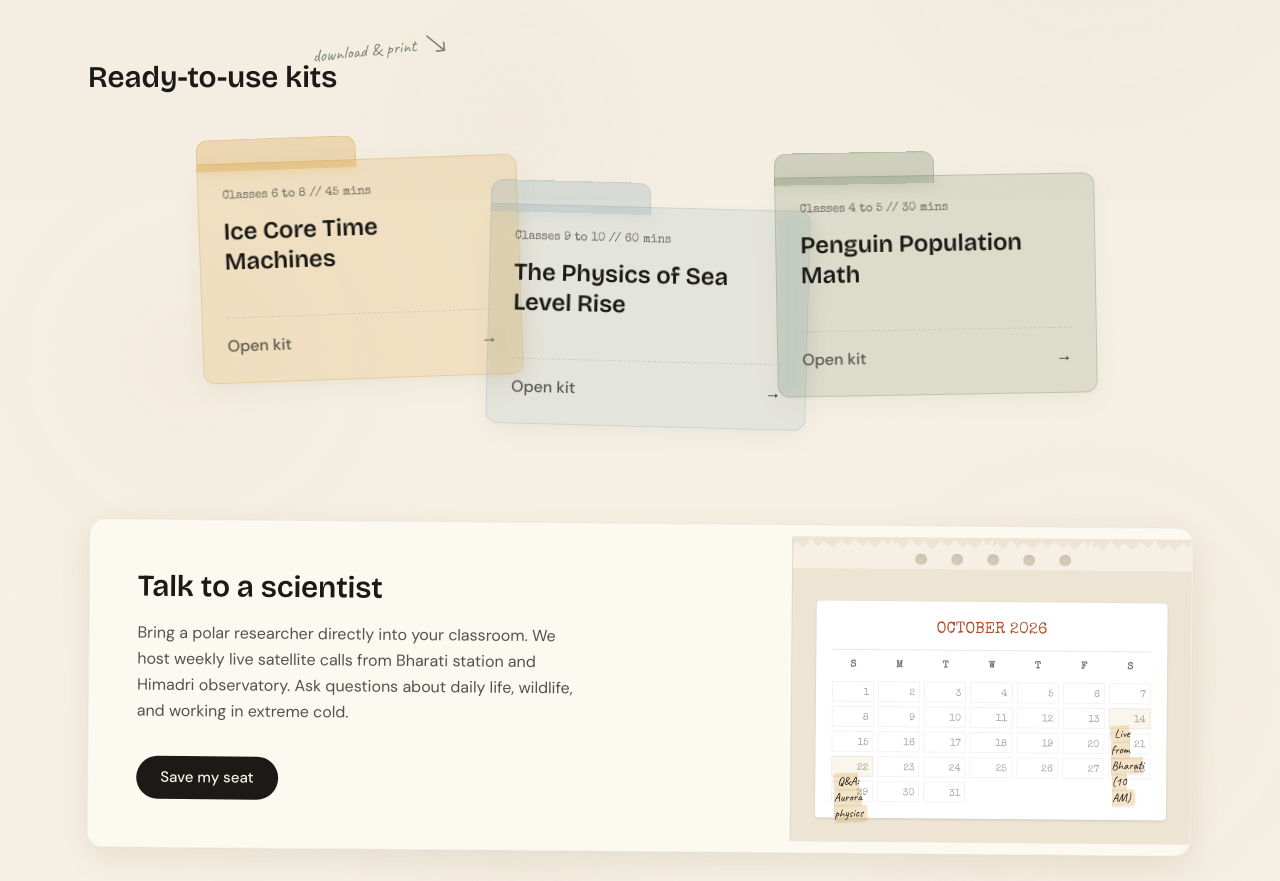
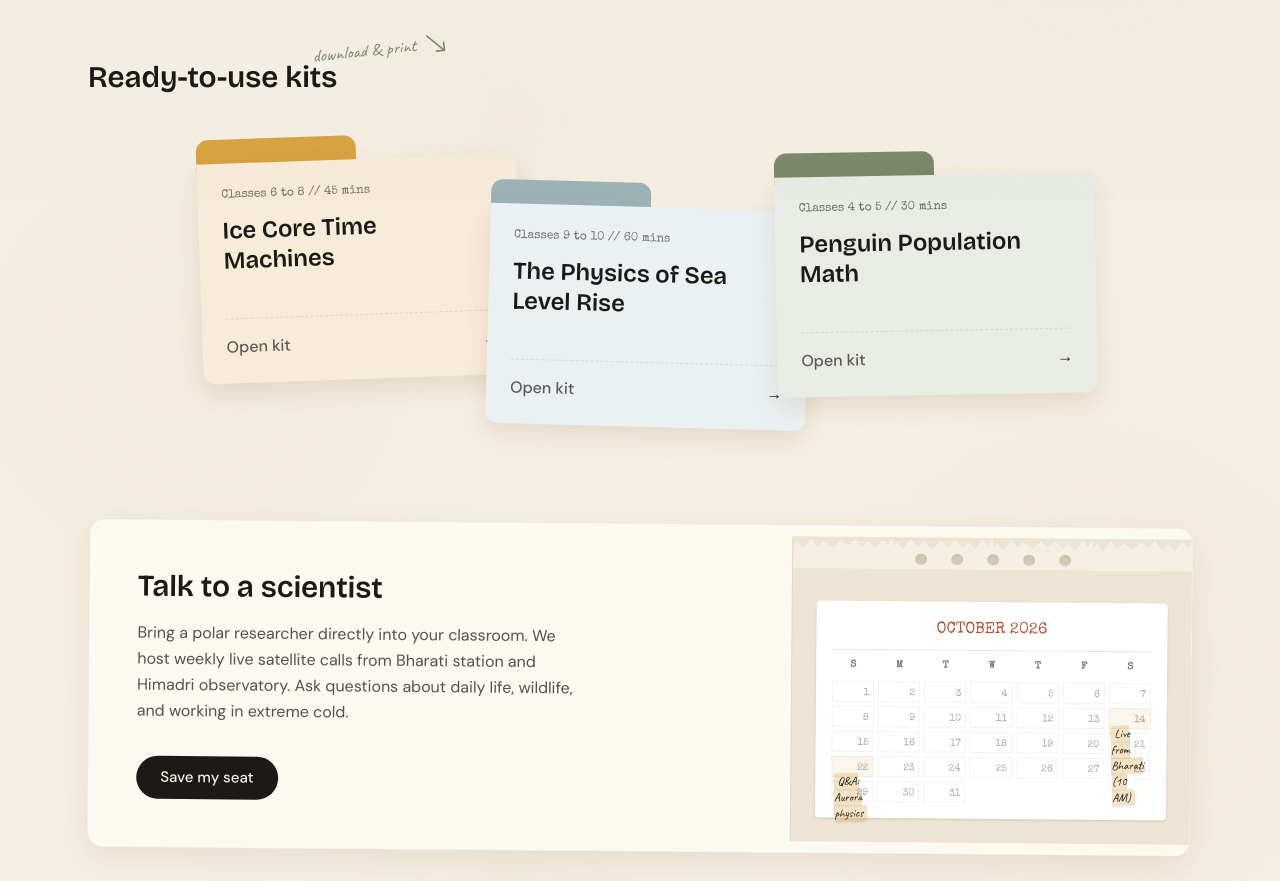
Before and after one commit to BhadriPrabhu/sih_pulse, a React (Vite) app in the folder pulse_client/: page /learn in a window 1280 px wide. Shown: the part 600-1481 px from the top of the page. Built offline with nearby package versions, Linux system fonts and the light colour scheme.

Commit message:
style: refine shared shell and learning pages

```diff
--- a/pulse_client/src/components/layout/PageShell.jsx
+++ b/pulse_client/src/components/layout/PageShell.jsx
@@ -17,7 +17,7 @@ const pageVariants = {
 };
 
 export default function PageShell({ children, title, terracottaWord, subtitle, heroCrop = "center 60%" }) {
-  const titleWords = title.split(" ");
+  const titleWords = title ? title.split(" ") : [];
 
   return (
     <motion.div
@@ -29,7 +29,7 @@ export default function PageShell({ children, title, terracottaWord, subtitle, h
     >
       <div className="max-w-6xl mx-auto w-full px-6 mb-12">
 
-        {/* 1. Slim Header (Safe nested masks to fix rendering glitches) */}
+        {/* Slim Header with 1.6x Zoom */}
         <div
           className="h-[140px] md:h-[180px] w-full overflow-hidden mix-blend-multiply opacity-70 pointer-events-none mb-8"
           style={{
@@ -47,13 +47,14 @@ export default function PageShell({ children, title, terracottaWord, subtitle, h
             <img
               src="/hero-scene.png"
               alt=""
-              className="w-full h-full object-cover"
-              style={{ objectPosition: heroCrop }}
+              className="w-full h-full object-cover transform scale-125 md:scale-[1.6]"
+              style={{ objectPosition: heroCrop, transformOrigin: heroCrop }}
             />
           </div>
         </div>
 
-        {/* 2. Page Typography (Moved to normal flow below the image) */}
+        {/* Conditional Page Typography */}
+        {title && (
           <div className="max-w-3xl ml-2 md:ml-8">
             <h1 className="font-grotesque text-[clamp(2.5rem,5vw,4.5rem)] leading-[1.05] tracking-[-0.04em] text-ink mb-4 text-balance">
               {titleWords.map((word, i) => (
@@ -84,6 +85,7 @@ export default function PageShell({ children, title, terracottaWord, subtitle, h
               {subtitle}
             </motion.p>
           </div>
+        )}
       </div>
 
       <div className="w-full flex justify-center text-ink/15 mb-12 pointer-events-none">
--- a/pulse_client/src/data/learnData.js
+++ b/pulse_client/src/data/learnData.js
@@ -4,9 +4,8 @@ export const lessonKits = [
     title: "Ice Core Time Machines",
     grade: "Classes 6 to 8",
     duration: "45 mins",
-    color: "bg-mustard/20",
-    tabColor: "bg-mustard/30",
-    border: "border-mustard/30",
+    color: "bg-[#F7ECD9]",
+    tabColor: "bg-[#D9A441]",
     textColor: "text-mustard",
     rotation: -2,
     offset: "mt-0 z-10"
@@ -16,9 +15,8 @@ export const lessonKits = [
     title: "The Physics of Sea Level Rise",
     grade: "Classes 9 to 10",
     duration: "60 mins",
-    color: "bg-glacier/20",
-    tabColor: "bg-glacier/30",
-    border: "border-glacier/30",
+    color: "bg-[#EBF1F2]",
+    tabColor: "bg-[#9DB4B8]",
     textColor: "text-teal-ink",
     rotation: 1.5,
     offset: "mt-8 md:-ml-8 md:mt-12 z-20"
@@ -28,9 +26,8 @@ export const lessonKits = [
     title: "Penguin Population Math",
     grade: "Classes 4 to 5",
     duration: "30 mins",
-    color: "bg-sage/20",
-    tabColor: "bg-sage/30",
-    border: "border-sage/30",
+    color: "bg-[#E8ECE4]",
+    tabColor: "bg-[#7C8A6A]",
     textColor: "text-sage",
     rotation: -1,
     offset: "mt-8 md:-ml-8 md:mt-4 z-30"
--- a/pulse_client/src/features/auth/LoginPage.jsx
+++ b/pulse_client/src/features/auth/LoginPage.jsx
@@ -13,9 +13,9 @@ export default function LoginPage() {
       title="Welcome back"
       terracottaWord="back"
       subtitle="Access your saved datasets, expedition logs, and field notes."
-      heroCrop="center 85%"
+      heroCrop="55% 85%"
     >
-      <div className="max-w-6xl mx-auto px-6 pb-32 w-full mt-16 flex flex-col md:flex-row items-center gap-16 md:gap-24">
+      <div className="max-w-6xl mx-auto px-6 pb-32 w-full mt-4 flex flex-col md:flex-row items-center gap-16 md:gap-24">
 
         {/* Left Column: Quote & Graphic */}
         <motion.div
--- a/pulse_client/src/features/explore/ExplorePage.jsx
+++ b/pulse_client/src/features/explore/ExplorePage.jsx
@@ -104,7 +104,7 @@ export default function ExplorePage() {
           {/* Dataset Slip 1 */}
           <PaperCard rotation={-2} className="w-64 min-h-[160px] p-5 !bg-[#F8F5EE] torn-edge relative !shadow-sm hover:!shadow-md">
             <div className="absolute top-2 left-1/2 -translate-x-1/2 w-8 h-2.5 bg-[#EBE5D6] rounded-full shadow-inner opacity-60" />
-            <p className="font-typewriter text-xs text-ink/50 uppercase tracking-widest mb-3 mt-2">Dataset // CSV</p>
+            <p className="font-typewriter text-sm text-ink/60 mb-2 mt-2">Dataset // csv</p>
             <p className="font-body font-medium text-ink leading-snug mb-4">Maitri Station Shelf Temp Probe (Depth: 200m)</p>
             <div className="flex justify-between items-end mt-auto pt-4 border-t border-ink/10 border-dashed">
               <span className="font-typewriter text-[10px] text-ink/60">2.4 MB</span>
@@ -122,7 +122,7 @@ export default function ExplorePage() {
 
           {/* Lesson Kit */}
           <PaperCard rotation={-1.5} className="w-72 min-h-[200px] flex flex-col p-6 !bg-[#F0F2ED] border-t-[12px] border-t-sage">
-            <p className="font-typewriter text-xs text-sage mb-2">Lesson Kit • Class 9-10</p>
+            <p className="font-typewriter text-sm text-sage mb-2">Lesson Kit • Class 9-10</p>
             <h4 className="font-grotesque text-xl text-ink mb-2">The Physics of Melting Ice</h4>
             <p className="font-body text-sm text-ink/70 mb-6">Interactive lab simulation showing the difference between sea ice and land ice melt.</p>
             <a href="#" className="font-hand text-lg text-sage hover:text-ink transition-colors mt-auto w-fit">Open folder →</a>
@@ -142,7 +142,7 @@ export default function ExplorePage() {
           {/* Dataset Slip 2 */}
           <PaperCard rotation={2.5} className="w-60 min-h-[160px] p-5 !bg-[#F8F5EE] torn-edge relative !shadow-sm hover:!shadow-md md:-mt-8">
             <div className="absolute top-2 left-1/2 -translate-x-1/2 w-8 h-2.5 bg-[#EBE5D6] rounded-full shadow-inner opacity-60" />
-            <p className="font-typewriter text-xs text-ink/50 uppercase tracking-widest mb-3 mt-2">Dataset // NetCDF</p>
+            <p className="font-typewriter text-sm text-ink/60 mb-2 mt-2">Dataset // NetCDF</p>
             <p className="font-body font-medium text-ink leading-snug mb-4">Thwaites Grounding Line Retreat Map</p>
             <div className="flex justify-between items-end mt-auto pt-4 border-t border-ink/10 border-dashed">
               <span className="font-typewriter text-[10px] text-ink/60">18.1 MB</span>
--- a/pulse_client/src/features/learn/LearnPage.jsx
+++ b/pulse_client/src/features/learn/LearnPage.jsx
@@ -14,7 +14,7 @@ export default function LearnPage() {
       title="Bring the poles to your classroom"
       terracottaWord="classroom"
       subtitle="Interactive labs, real dataset math problems, and live calls with our researchers."
-      heroCrop="right 40%"
+      heroCrop="85% 60%"
     >
       <div className="max-w-6xl mx-auto px-6 pb-32 w-full mt-4 flex flex-col gap-24">
 
@@ -41,10 +41,10 @@ export default function LearnPage() {
                 className={`relative w-full md:w-[320px] ${kit.offset} cursor-pointer group`}
               >
                 {/* Folder Tab */}
-                <div className={`absolute -top-6 left-0 w-1/2 h-8 rounded-t-xl border-t border-l border-r ${kit.border} ${kit.tabColor}`} />
+                <div className={`absolute -top-6 left-0 w-1/2 h-8 rounded-t-xl ${kit.tabColor}`} />
 
                 {/* Folder Body */}
-                <div className={`relative w-full min-h-[220px] rounded-b-xl rounded-tr-xl border ${kit.border} ${kit.color} p-6 flex flex-col shadow-paper-soft hover:shadow-paper-lift transition-shadow backdrop-blur-sm`}>
+                <div className={`relative w-full min-h-[220px] rounded-b-xl rounded-tr-xl ${kit.color} p-6 flex flex-col shadow-[0_10px_24px_rgba(120,90,50,0.15)] hover:-translate-y-2 transition-transform`}>
                   <p className="font-typewriter text-xs text-ink/60 mb-1">{kit.grade} // {kit.duration}</p>
                   <h3 className="font-grotesque text-2xl text-ink mb-6 mt-2 leading-tight pr-4">
                     {kit.title}
```
Lines whose indentation alone changed are shown as unchanged.
